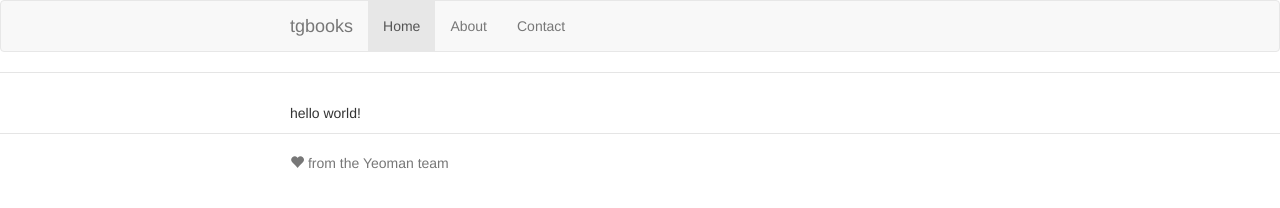
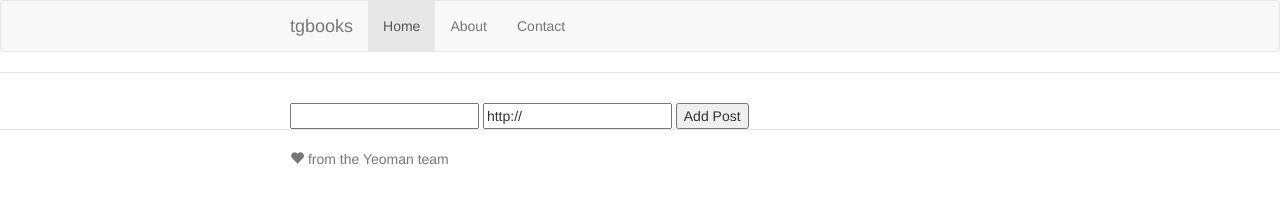
Before and after one commit to anthonyversino/tgbooks, a website: page app/index.html in a window 1280 px wide. Drawn offline with nearby package versions, Linux system fonts and the light colour scheme; some packages are replaced by stand-ins of ours; files that its build step writes are made by us from their sources.

Commit message:
Post Form Template
Added first form template for posts

```diff
--- a/app/scripts/controllers/posts.js
+++ b/app/scripts/controllers/posts.js
@@ -1,5 +1,5 @@
 'use strict';
 
 app.controller('PostsCtrl', function($scope) {
-
+  $scope.post = {url: 'http://', title: ''};
 });
--- a/app/views/posts.html
+++ b/app/views/posts.html
@@ -1 +1,5 @@
-<p>{{ 'hello ' + 'world!'}}</p>
+<form>
+  <input type="text" ng-model="post.title" />
+  <input type="test" ng-model="post.url" />
+  <input type="submit" value="Add Post" />
+</form>
```
